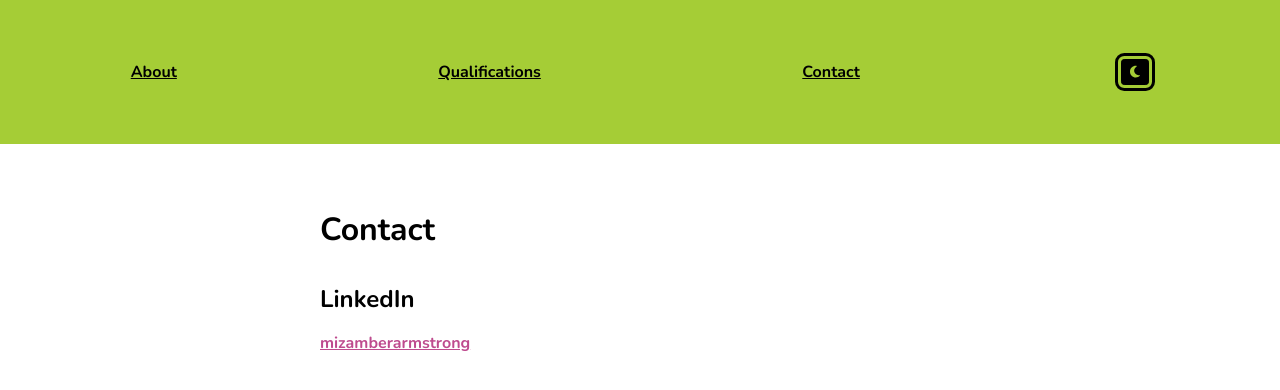
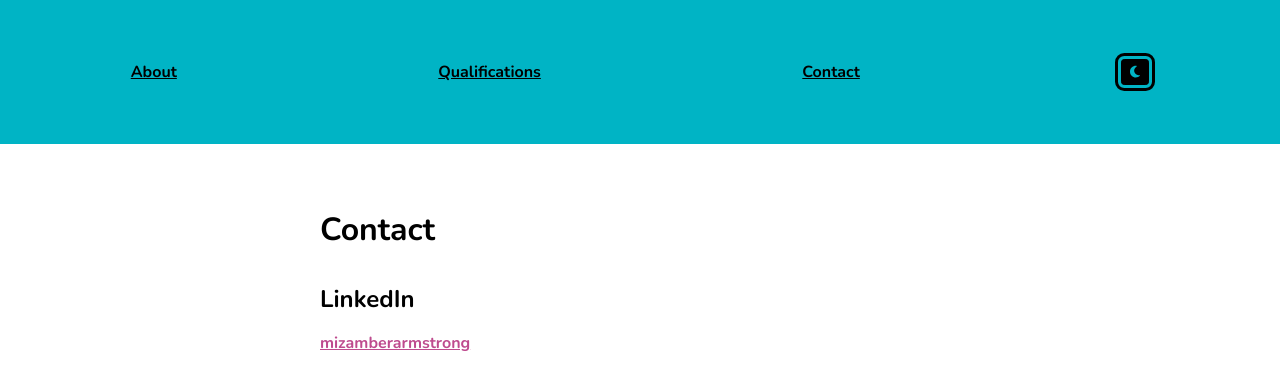
Before and after one commit to amberfrontend/website, a React (Create React App) app: page /contact in a window 1280 px wide. Shown: the top 390 px of the page. Built offline with nearby package versions, Linux system fonts and the light colour scheme.

Commit message:
Change green value

```diff
--- a/src/styles/theme.ts
+++ b/src/styles/theme.ts
@@ -1,6 +1,6 @@
 const COLORS = {
     BLACK: "#000",
-    GREEN: "#A5CD36",
+    GREEN: "#00b4c5",
     NEAR_BLACK: "#111",
     PINK: "#BE4B8E",
     WHITE: "#FFF",
```
